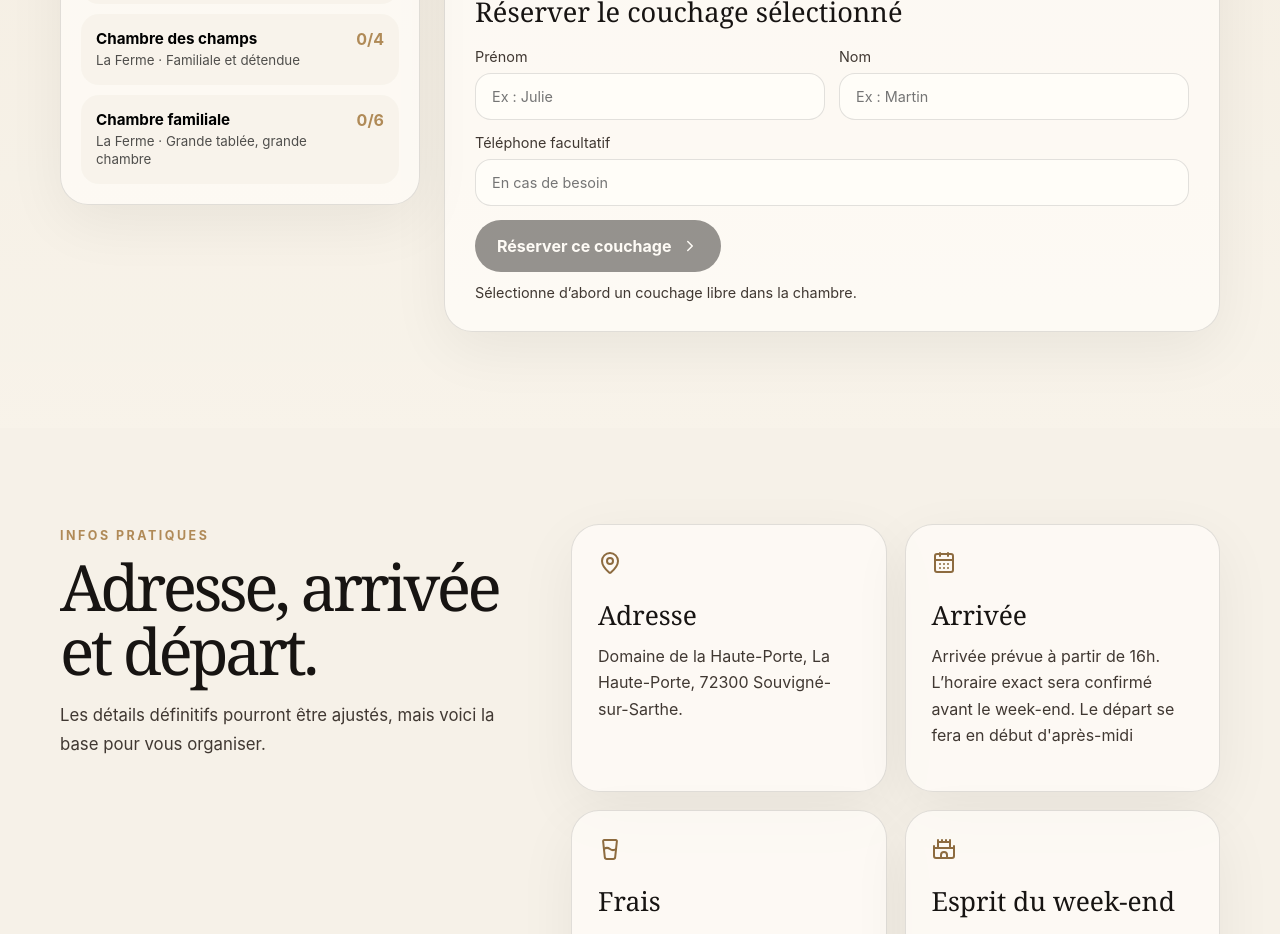
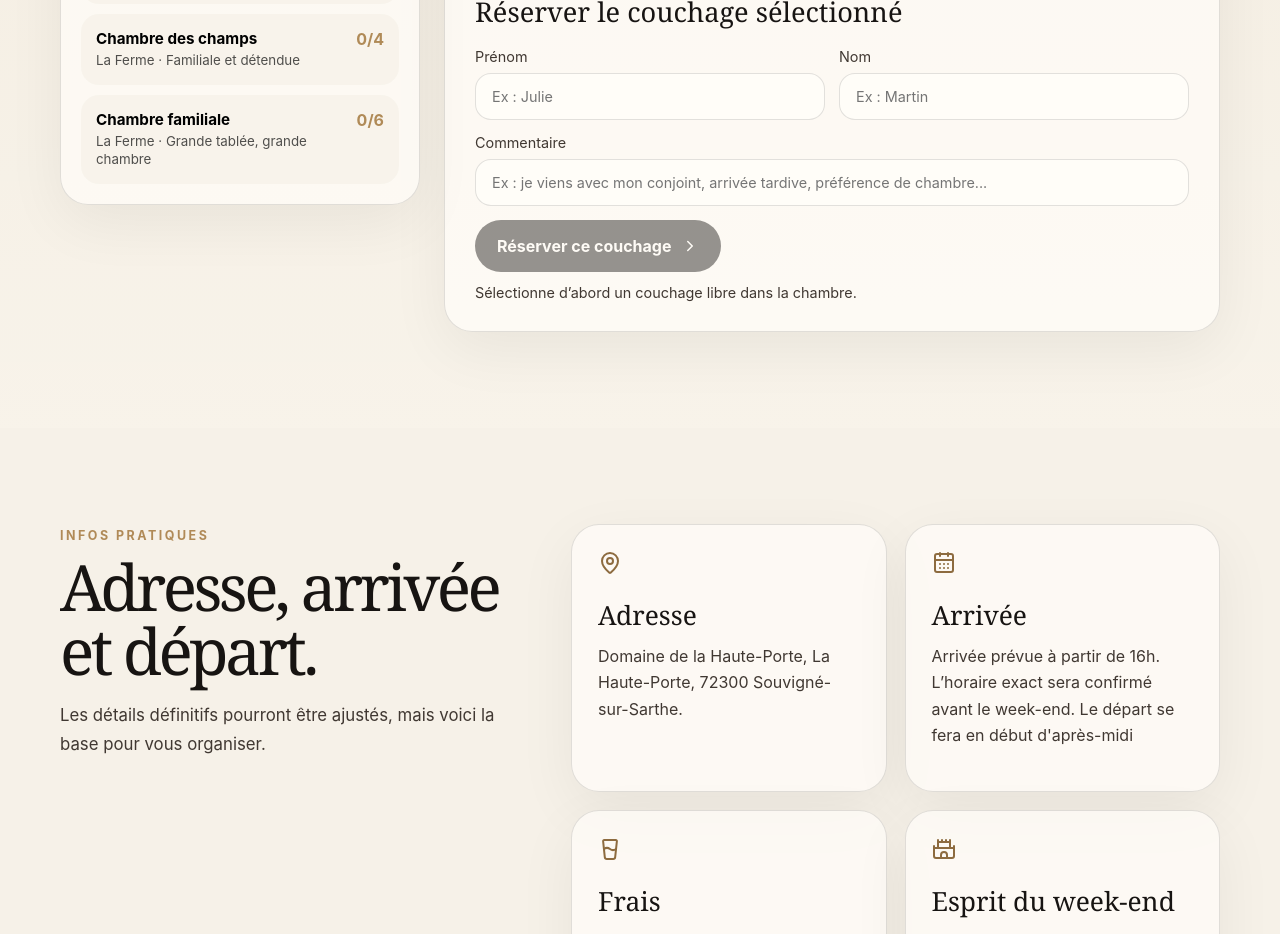
Before and after one commit to nairodx77-star/Anniversaire-chateau, a React (Vite) app: page / in a window 1280 px wide. Shown: the part 4320-5254 px from the top of the page. Built offline with nearby package versions, Linux system fonts and the light colour scheme; no server answers; the database is empty.

Commit message:
Update App.jsx

```diff
--- a/src/App.jsx
+++ b/src/App.jsx
@@ -591,13 +591,13 @@ export default function App() {
                     </div>
 
                     <label>
-                      Téléphone facultatif
+  Commentaire
   <input
     value={guestPhone}
     onChange={(event) =>
       setGuestPhone(event.target.value)
     }
-                        placeholder="En cas de besoin"
+    placeholder="Ex : je viens avec mon conjoint, arrivée tardive, préférence de chambre..."
   />
 </label>
 
```
Lines whose indentation alone changed are shown as unchanged.
